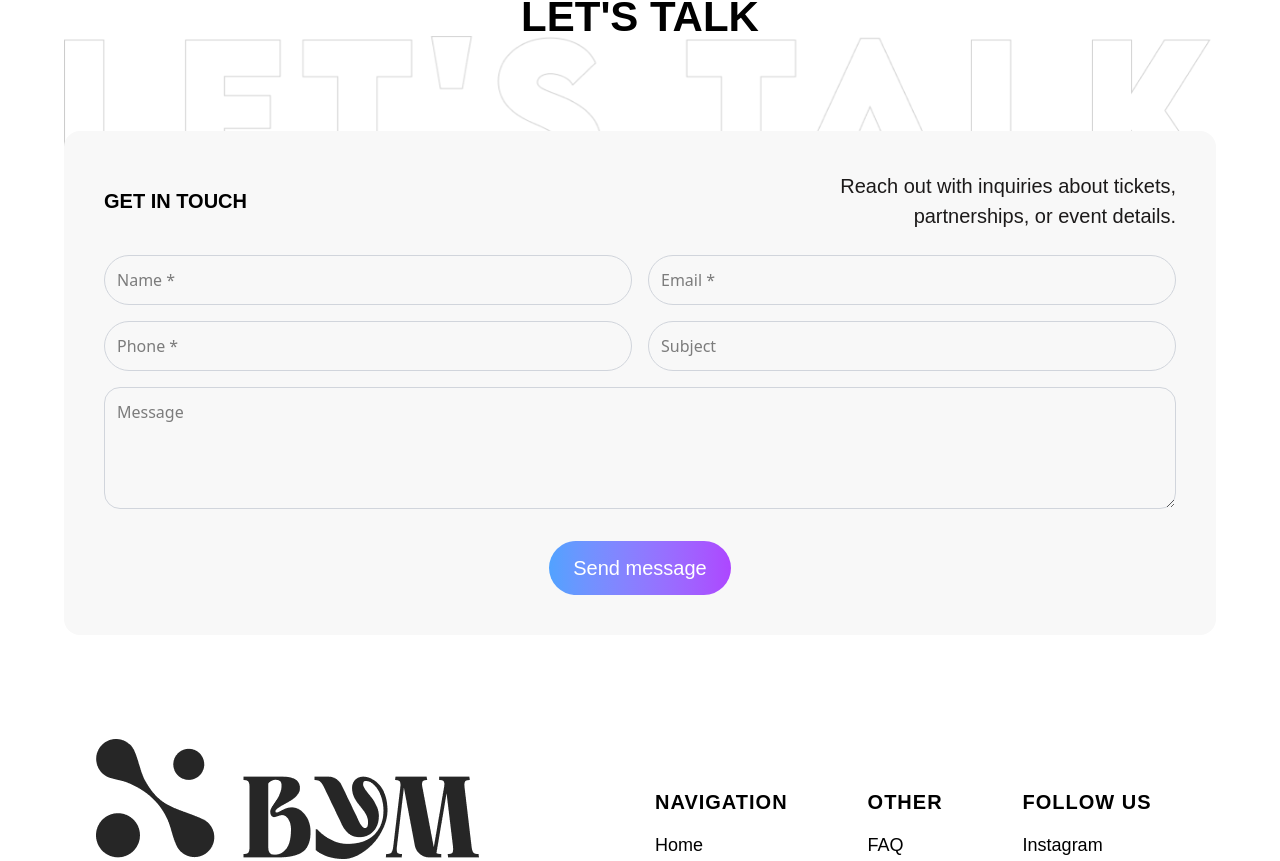
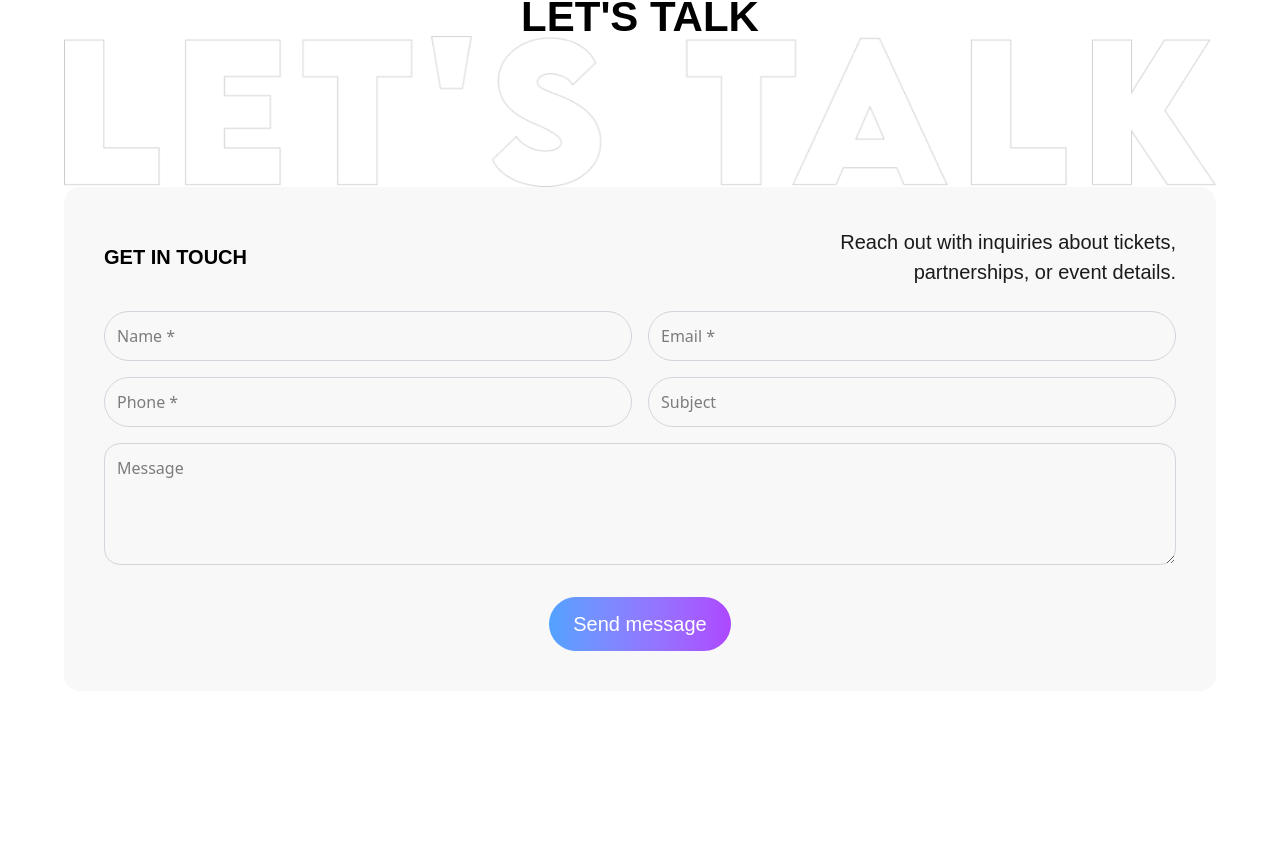
Before and after one commit to marketbytes-devops/music-app, a React app in the folder frontend/: page / in a window 1280 px wide. Shown: the part 5931-6792 px from the top of the page. Built offline with nearby package versions, Linux system fonts and the light colour scheme; the HTML template or start-up script is replaced by a standard one; a web font is replaced by a local one.

Commit message:
form section-home page updated

```diff
--- a/frontend/src/Pages/Home/FormSection/index.jsx
+++ b/frontend/src/Pages/Home/FormSection/index.jsx
@@ -28,7 +28,9 @@ const FormSection = () => {
 
 
   {/* FORM SCROLLS */}
-  <div className="relative z-20 md:-translate-y-14 translate-y-0">
+  <div className="relative w-full min-h-[800px]">
+  {/* FORM */}
+  <div className="relative z-20  ">
     <ContactForm
       title="GET IN TOUCH"
       description="Reach out with inquiries about tickets, partnerships, or event details."
@@ -39,6 +41,8 @@ const FormSection = () => {
   </div>
 </div>
 
+</div>
+
 
 
     </section>
```
